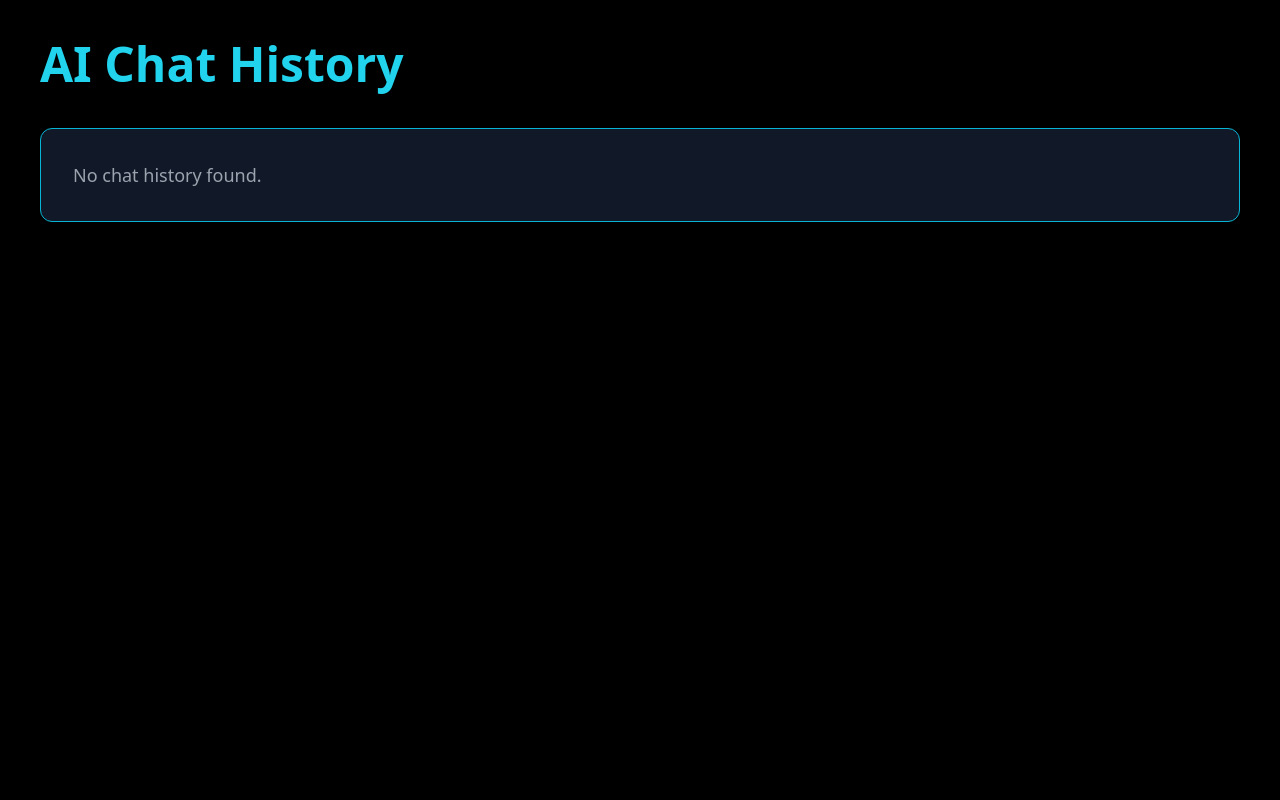
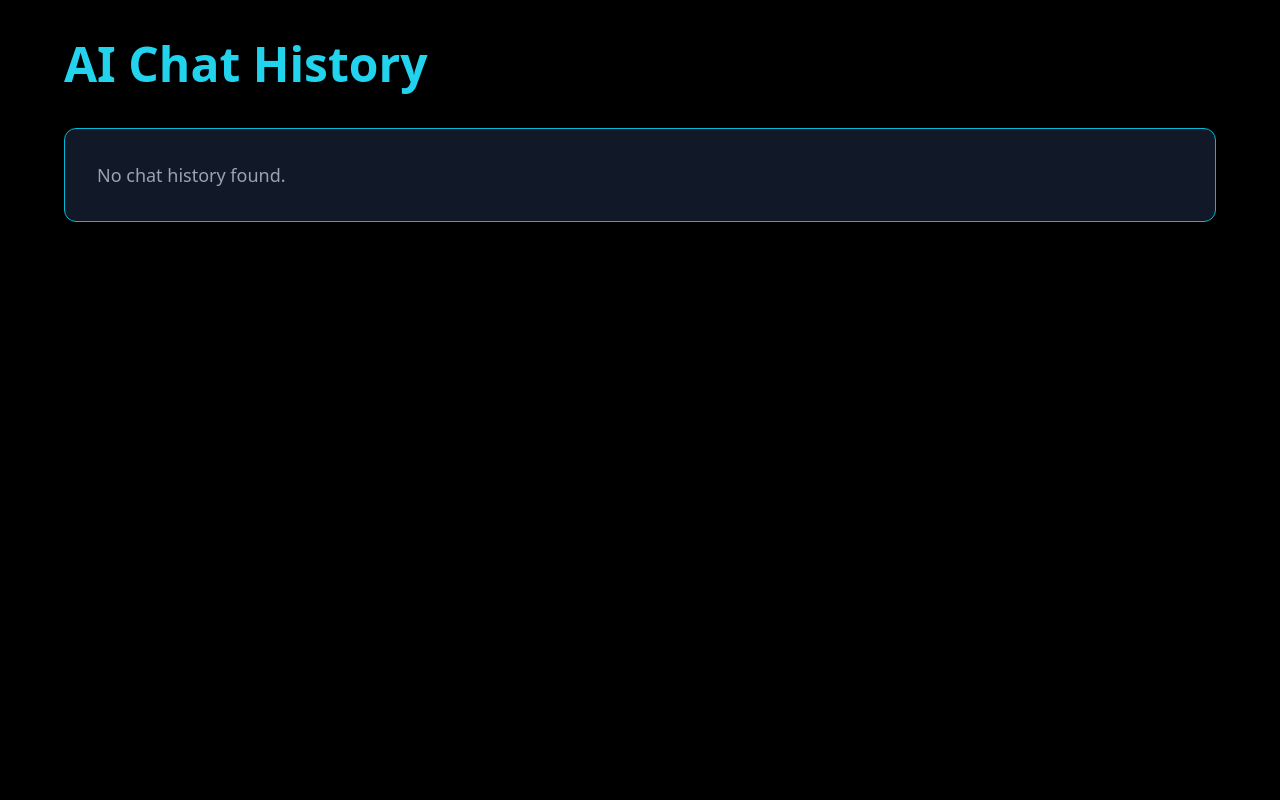
Before and after one commit to Mehedi-764/campuscoder-ai, a Django app: page /history/ in a window 1280 px wide. Run offline with Django 5.2, Linux system fonts and the light colour scheme; the visitor is signed in with stand-in values (Sample User, id 1); some libraries are stand-ins or nearby versions.

Commit message:
Update history.html

```diff
--- a/templates/users/history.html
+++ b/templates/users/history.html
@@ -4,7 +4,6 @@
 <head>
 
     <meta charset="UTF-8">
-
     <meta name="viewport" content="width=device-width, initial-scale=1.0">
 
     <title>AI Chat History</title>
@@ -12,16 +11,16 @@
     <script src="https://cdn.tailwindcss.com"></script>
 
     {% load static %}
-
-    <link rel="icon"
-      type="image/x-icon"
-      href="{% static 'images/favicon.ico' %}">
+    <link rel="icon" type="image/x-icon" href="{% static 'images/favicon.ico' %}">
 
 </head>
 
-<body class="bg-black text-white min-h-screen p-10">
+<body class="bg-black text-white min-h-screen p-4 sm:p-6 lg:p-10">
 
-    <h1 class="text-5xl font-bold text-cyan-400 mb-10">
+<div class="max-w-6xl mx-auto">
+
+    <!-- TITLE -->
+    <h1 class="text-3xl sm:text-4xl lg:text-5xl font-bold text-cyan-400 mb-6 sm:mb-10">
         AI Chat History
     </h1>
 
@@ -29,63 +28,61 @@
 
         {% for chat in chats %}
 
-        <div class="bg-gray-900 border border-cyan-500 rounded-xl p-6 mb-8 shadow-lg">
+        <div class="bg-gray-900 border border-cyan-500 rounded-2xl p-4 sm:p-6 lg:p-6 mb-6 sm:mb-8 shadow-lg">
 
-            <!-- Header -->
-            <div class="flex justify-between items-center mb-4">
+            <!-- HEADER -->
+            <div class="flex flex-col sm:flex-row sm:justify-between sm:items-center gap-3 mb-4">
 
-                <h2 class="text-cyan-400 text-2xl font-bold">
+                <h2 class="text-cyan-400 text-xl sm:text-2xl font-bold">
                     Prompt
                 </h2>
 
-                <span class="bg-cyan-500 text-black px-4 py-1 rounded-full text-sm font-bold">
-
+                <span class="bg-cyan-500 text-black px-3 py-1 rounded-full text-xs sm:text-sm font-bold w-fit">
                     {{ chat.language }}
-
                 </span>
 
             </div>
 
-            <!-- Prompt -->
-            <div class="bg-black p-4 rounded-lg mb-6 border border-gray-700">
+            <!-- PROMPT -->
+            <div class="bg-black p-3 sm:p-4 rounded-lg mb-5 border border-gray-700">
 
-                <p class="whitespace-pre-wrap text-gray-300">
+                <p class="whitespace-pre-wrap text-gray-300 text-sm sm:text-base">
                     {{ chat.prompt }}
                 </p>
 
             </div>
 
-            <!-- Response Title -->
-            <h2 class="text-purple-400 text-2xl font-bold mb-4">
+            <!-- RESPONSE TITLE -->
+            <h2 class="text-purple-400 text-xl sm:text-2xl font-bold mb-4">
                 AI Response
             </h2>
 
-            <!-- Response -->
-            <div class="bg-black p-4 rounded-lg border border-gray-700 overflow-x-auto">
+            <!-- RESPONSE -->
+            <div class="bg-black p-3 sm:p-4 rounded-lg border border-gray-700 overflow-x-auto">
 
-                <div class="whitespace-pre-wrap text-gray-300">
-
+                <div class="whitespace-pre-wrap text-gray-300 text-sm sm:text-base">
                     {{ chat.response|safe }}
-
                 </div>
 
             </div>
 
-            <div class="mt-5">
+            <!-- ACTION -->
+            <div class="mt-4 sm:mt-5">
 
                <a href="/favorite/{{ chat.id }}/"
-                  class="bg-yellow-500 hover:bg-yellow-600
-                         transition px-5 py-2 rounded-xl
-                         text-black font-bold">
+                  class="inline-flex items-center justify-center
+                         bg-yellow-500 hover:bg-yellow-600
+                         transition px-4 sm:px-5 py-2 rounded-xl
+                         text-black font-bold text-sm sm:text-base">
 
-                            ⭐ Add to Favorite
+                    ⭐ Add to Favorite
 
                 </a>
 
             </div>
 
-            <!-- Time -->
-            <p class="text-gray-500 text-sm mt-5">
+            <!-- TIME -->
+            <p class="text-gray-500 text-xs sm:text-sm mt-4 sm:mt-5">
 
                 {{ chat.created_at }}
 
@@ -97,9 +94,9 @@
 
     {% else %}
 
-        <div class="bg-gray-900 p-8 rounded-xl border border-cyan-500">
+        <div class="bg-gray-900 p-6 sm:p-8 rounded-xl border border-cyan-500">
 
-            <p class="text-gray-400 text-lg">
+            <p class="text-gray-400 text-sm sm:text-lg">
                 No chat history found.
             </p>
 
@@ -107,6 +104,8 @@
 
     {% endif %}
 
+</div>
+
 </body>
 
 </html>
```
